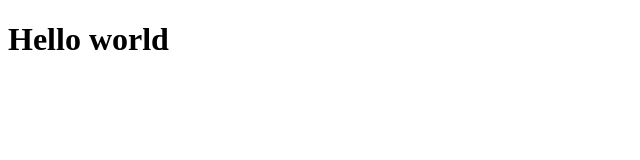
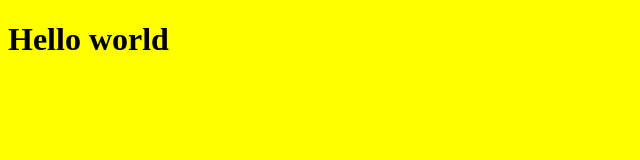
Before and after one commit to ShipraChhabra/shipraChhabra.github.io, a plain HTML site: page index.html in a window 1280 px wide. Shown: the whole page, without its empty margins (0-640 px from the left). Drawn offline with Linux system fonts and the light colour scheme.

Commit message:
Update index.html

```diff
--- a/index.html
+++ b/index.html
@@ -1,4 +1,10 @@
 <!DOCTYPE html>
 <html>
+	<head>
+		<!-- link to main stylesheet -->
+		<link rel="stylesheet" type="text/css" href="/css/main.css">
+	</head>
+	<body>
 	<h1> Hello world </h1>
+	</body>
 </html>
```
